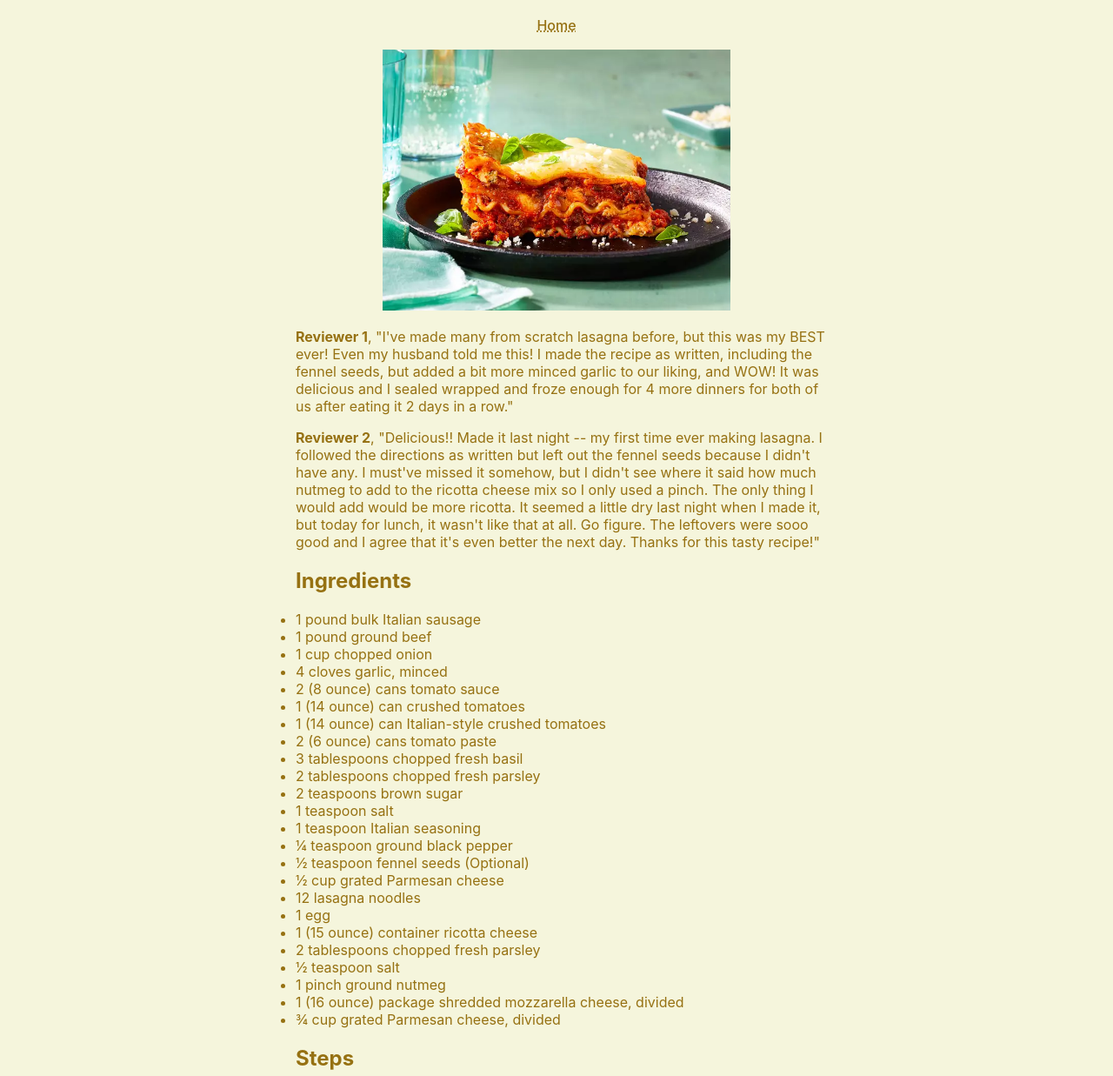
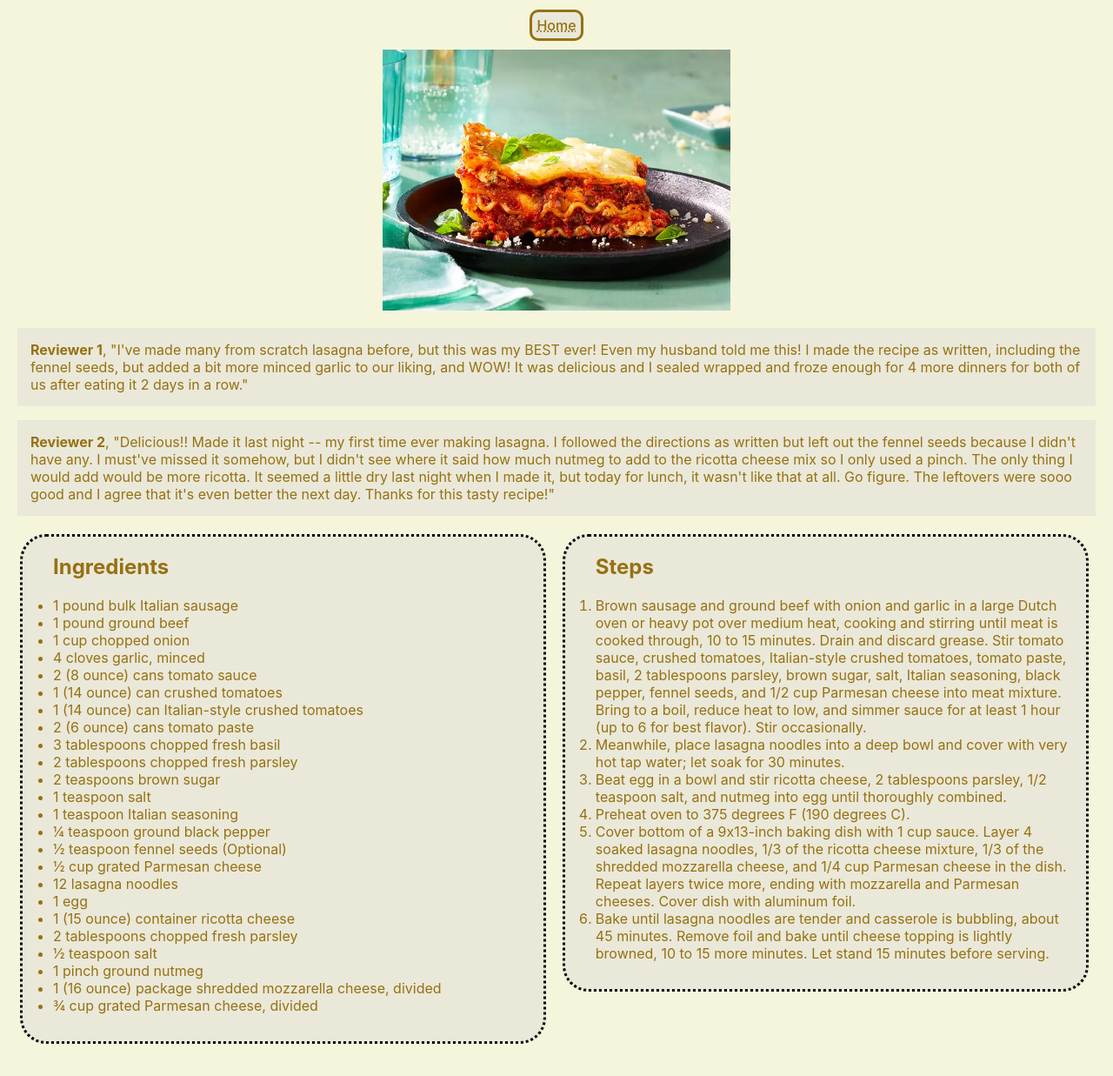
Before and after one commit to jamescisonline/odin-recipes2, a plain HTML site: page recipes/lasagna.html in a window 1280 px wide. Shown: the part 63-1300 px from the top of the page at 87% size. After the commit the page ends 1271 px from the top, so only its background shows below. Drawn offline with Linux system fonts and the light colour scheme.

Commit message:
added inline block properties to receipes

```diff
--- a/recipes/lasagna.html
+++ b/recipes/lasagna.html
@@ -6,20 +6,24 @@
     <meta name="viewport" content="width=device-width, initial-scale=1.0">
     <title>Lasagna</title>
 </head>
-<body class="centerall">
+<body>
     <div class="center">
      <h1 class="text01">Delicious Lasagna</h1>
-    <a href="../index.html">Home</a>
+     <a class="button" href="../index.html">Home</a>
      <br>
      <br>
      <img src="../images/lasagna.webp" alt="Lasagna dressed up." height="300" width="400">
     </div>
-    <p>
+
+
+        <p class="review">
             <strong>Reviewer 1</strong>, "I've made many from scratch lasagna before, but this was my BEST ever! Even my husband told me this! I made the recipe as written, including the fennel seeds, but added a bit more minced garlic to our liking, and WOW! It was delicious and I sealed wrapped and froze enough for 4 more dinners for both of us after eating it 2 days in a row."
         </p>
-    <p>
+        <p class="review">
             <strong>Reviewer 2</strong>, "Delicious!! Made it last night -- my first time ever making lasagna. I followed the directions as written but left out the fennel seeds because I didn't have any. I must've missed it somehow, but I didn't see where it said how much nutmeg to add to the ricotta cheese mix so I only used a pinch. The only thing I would add would be more ricotta. It seemed a little dry last night when I made it, but today for lunch, it wasn't like that at all. Go figure. The leftovers were sooo good and I agree that it's even better the next day. Thanks for this tasty recipe!"
         </p>
+
+<div class="recipe">
     <h2 class="text01">Ingredients</h2>
     <ul class="text01">
 <li>1 pound bulk Italian sausage</li>
@@ -47,7 +51,9 @@
 <li>1 (16 ounce) package shredded mozzarella cheese, divided</li>
 <li>¾ cup grated Parmesan cheese, divided</li>
 </ul>
+</div>
 
+<div class="recipe">
 <h2 class="text01">Steps</h2>
 <ol class="text01">
     <li>Brown sausage and ground beef with onion and garlic in a large Dutch oven or heavy pot over medium heat, cooking and stirring until meat is cooked through, 10 to 15 minutes. Drain and discard grease. Stir tomato sauce, crushed tomatoes, Italian-style crushed tomatoes, tomato paste, basil, 2 tablespoons parsley, brown sugar, salt, Italian seasoning, black pepper, fennel seeds, and 1/2 cup Parmesan cheese into meat mixture. Bring to a boil, reduce heat to low, and simmer sauce for at least 1 hour (up to 6 for best flavor). Stir occasionally.
@@ -69,6 +75,7 @@
     </li>
 </ol>
 
+</div>
 
 </body>
 </html>
--- a/style.css
+++ b/style.css
@@ -113,3 +113,55 @@ a:active {
     font-size: 16px;
     padding: 16px 32px;
   }
+
+  .show-box {
+    border-radius: 6px;
+    border: 2px dashed blue;
+    max-width: 70%;
+    padding: 1em;
+    margin-bottom: .4em;
+    background: whitesmoke;
+}
+
+.imageblock {
+  display: block;
+  padding: 15px;
+  background-color:mistyrose;
+  width: auto;
+  align-items: center;
+
+}
+
+  .review {
+    display: block;
+    vertical-align: top;
+/*     border-style: dotted;
+    border-radius: 15px; */
+    padding: 15px;
+    background-color:rgb(234, 232, 217);
+    margin-left: 12px;
+    margin-right: 12px;
+
+  }
+
+  .recipe {
+    display: inline-block;
+    vertical-align: top;
+    border-style: dotted;
+    border-radius: 30px;
+    padding: 15px;
+    padding-top: 0%;
+    background-color:rgb(234, 232, 217);
+    width: 45%;
+    margin-top: 5px;
+    margin-left: 15px;
+  }
+
+  .button {
+    background-color:rgb(234, 232, 217);
+    height: 10px;
+    width: 10px;
+    padding: 5px;
+    border-style: solid;
+    border-radius: 10px;
+  }
```
Also changed, not shown: recipes/gelato_alla_crema.html (+10 -6 lines), recipes/minestrone_soup.html (+8 -5 lines). Lines whose indentation alone changed are shown as unchanged.
